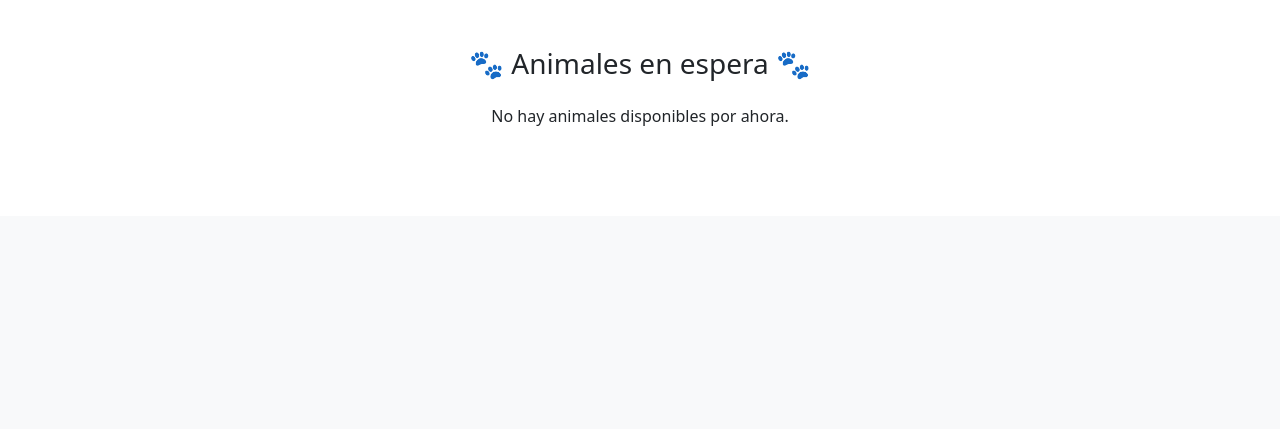
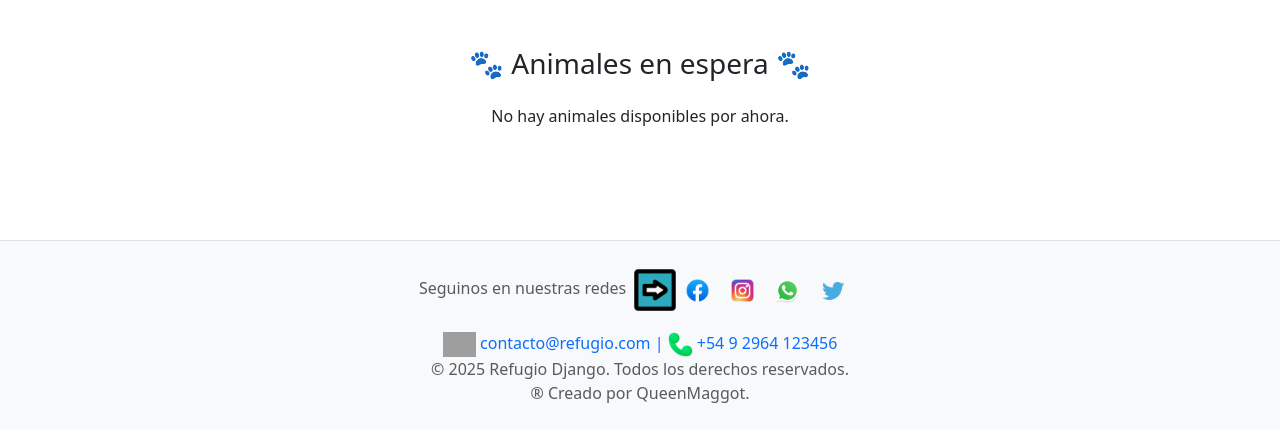
Before and after one commit to QueenMaggot/refugio, a Django app: page / in a window 1280 px wide. Shown: the part 611-1040 px from the top of the page. Before the commit the page ends 737 px from the top, so only its background shows below. Run offline with Django 5.2, Linux system fonts and the light colour scheme; data that the repository does not hold is empty; some libraries are stand-ins or nearby versions; grey boxes are pictures that could not be loaded.

Commit message:
Iconos del footer, faltan un par

```diff
--- a/src/static/styles/estilos.css
+++ b/src/static/styles/estilos.css
@@ -31,3 +31,15 @@
   justify-content: center;
   margin-top: 20px;
 }
+
+
+footer a {
+  text-decoration: none !important; /* quita subrayado */
+}
+footer a:hover {
+  text-decoration: none !important; /* evita que aparezca al pasar el mouse */
+}
+
+footer a img {
+  text-decoration: none;
+}
--- a/src/templates/base.html
+++ b/src/templates/base.html
@@ -14,8 +14,11 @@
       integrity="sha384-sRIl4kxILFvY47J16cr9ZwB07vP4J8+LH7qKQnuqkuIAvNWLzeN8tE5YBujZqJLB"
       crossorigin="anonymous">
 
+    <link rel="stylesheet" href="https://cdnjs.cloudflare.com/ajax/libs/font-awesome/6.5.1/css/all.min.css">
+
     <!-- MI CSS -->
     <link rel="stylesheet" href="{% static 'styles/estilos.css' %}">
+
   </head>
   <body>
     <!-- BARRA DE NAVEGACIÓN -->
@@ -100,6 +103,8 @@
     </nav>
     <!-- FIN BARRA DE NAVEGACIÓN -->
 
+
+
   <!-- Mensajes de Django -->
   {% if messages %}
     <div class="container mt-3">
@@ -117,7 +122,44 @@
       {% block contenedor %}{% endblock %}
     </main>
 
+<!-- Footer -->
+<footer class="bg-light text-muted text-center py-4 mt-5 border-top">
+  <div class="container">
+    <!-- Redes sociales -->
+
+    <div class="mb-3">
+      Seguinos en nuestras redes  <img src = "{%static 'img/arrow.png'%}" style="height: 50px">
+    <a href="https://www.facebook.com/refugio" class="me-3" target="_blank" style="color:#1877F2;">
+      <img src = "{%static 'img/logo-fb.png'%}" style="height: 25px">
+    </a>
+
+
+    <a href="https://instagram.com/queenmaggot_"class="me-3" target="_blank" style="color:#E4405F;">
+      <img src = "{%static 'img/logo-ig.png'%}" style="height: 25px">
+    </a>
+
+    <a href="https://www.linkdewp.com" class="me-3" target="_blank" style="color:#1877F2">
+      <img src = "{%static 'img/logo-wp.png'%}" style="height: 25px">
+    </a>
+
+    <a href="https://x.com/queenmaggot_" class="me-3" target="_blank" style="color:#1DA1F2;">
+      <img src = "{%static 'img/logo-x.png'%}" style="height: 25px">
+    </a>
+    </div>
+
+    <!-- Contacto -->
+    <a class="mb-1"><img src = "{%static 'img/mail.png'%}" style="height: 25px"> contacto@refugio.com |
+      <img src = "{%static 'img/tel.png'%}" style="height: 25px"> +54 9 2964 123456</a>
+
+    <!-- Copyright -->
+    <p class="mb-0">&copy; 2025 Refugio Django. Todos los derechos reservados.</p>
+    <p class="mb-0">&reg; Creado por QueenMaggot.</p>
+  </div>
+</footer>
+
+
     <!-- Font Awesome (para íconos) -->
+
     <script src="https://kit.fontawesome.com/a076d05399.js" crossorigin="anonymous"></script>
 
     <!-- BOOTSTRAP JS -->
--- a/src/templates/inicio.html
+++ b/src/templates/inicio.html
@@ -42,7 +42,13 @@
           </div>
           <div class="carousel-caption d-none d-md-block bg-dark bg-opacity-50 rounded">
             <h5>{{ animal.nombre }}</h5>
-            <p>{{ animal.get_especie_display }} - {{ animal.get_sexo_display }}</p>
+            <p>{{ animal.get_especie_display }} -
+              {% if animal.sexo == 'H' %} <!-- Si es hembra carga la img rosita-->
+                <img src= "{% static 'img/paw-rosa.png' %}" style="height:30px"> </img>
+              {% else %}  <!-- Si es macho carga la img azul -->
+                <img src= "{% static 'img/paw-azul.png' %}" style="height:30px"> </img>
+              {% endif %}
+            </p>
           </div>
         </div>
       {% empty %}
```
Also changed, not shown: src/static/img/arrow.png (added), src/static/img/logo-fb.png (added), src/static/img/logo-ig.png (added), src/static/img/logo-mail.png (added), src/static/img/logo-wp.png (added), src/static/img/logo-x.png (added), src/static/img/logo-x2.png (added), src/static/img/tel.png (added).
